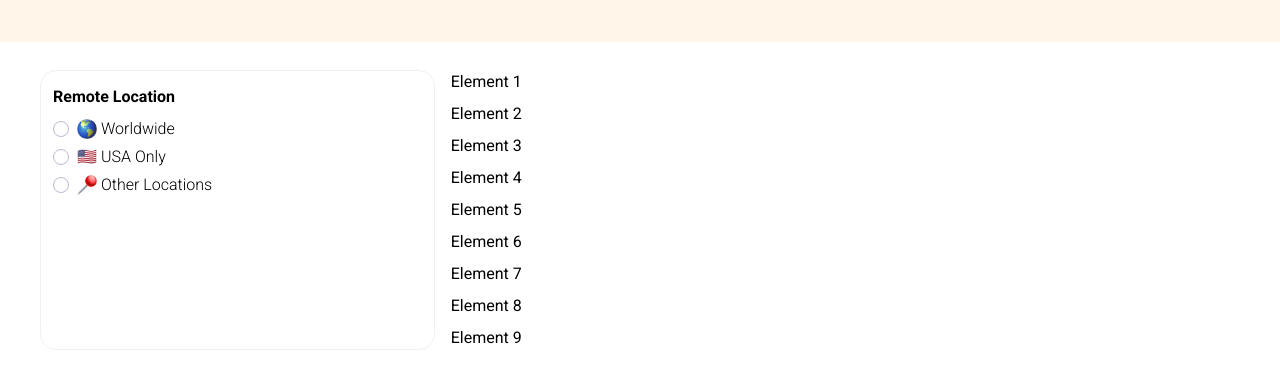
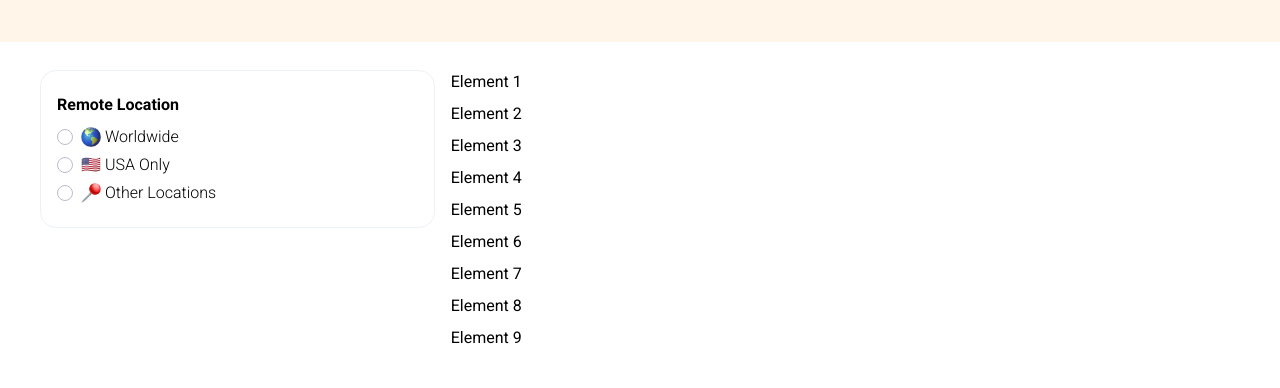
Before and after one commit to eriandev/remotive-jobs, a React (Vite) app: page / in a window 1280 px wide. Shown: the part 258-646 px from the top of the page. Built offline with nearby package versions, Linux system fonts and the light colour scheme.

Commit message:
fix: corrects `FilterZone` design

```diff
--- a/src/components/FilterZone.jsx
+++ b/src/components/FilterZone.jsx
@@ -5,9 +5,9 @@ export default function FilterZone () {
   const [selected, setSelected] = useState(null)
 
   return (
-    <section className='sticky top-28 rounded-2xl py-4 px-3 border border-[rgb(237,242,247)]'>
+    <section className='sticky top-28 h-max rounded-2xl border border-[rgb(237,242,247)] py-6 px-4'>
       <span className='block font-bold mb-3 leading-5'>Remote Location</span>
-      <article className='grid gap-2 mb-4 grid-rows-3'>
+      <article className='grid grid-rows-3 gap-2'>
         <Input.Radio imgSrc='worldwide-symbol.png' label='Worldwide' name='location' value='Worldwide' onChange={setSelected} />
         <Input.Radio text='🇺🇸' label='USA Only' name='location' value='USA Only' onChange={setSelected} />
         <Input.Radio imgSrc='remote-symbol.png' label='Other Locations' name='location' value='Other Locations' onChange={setSelected} />
```
